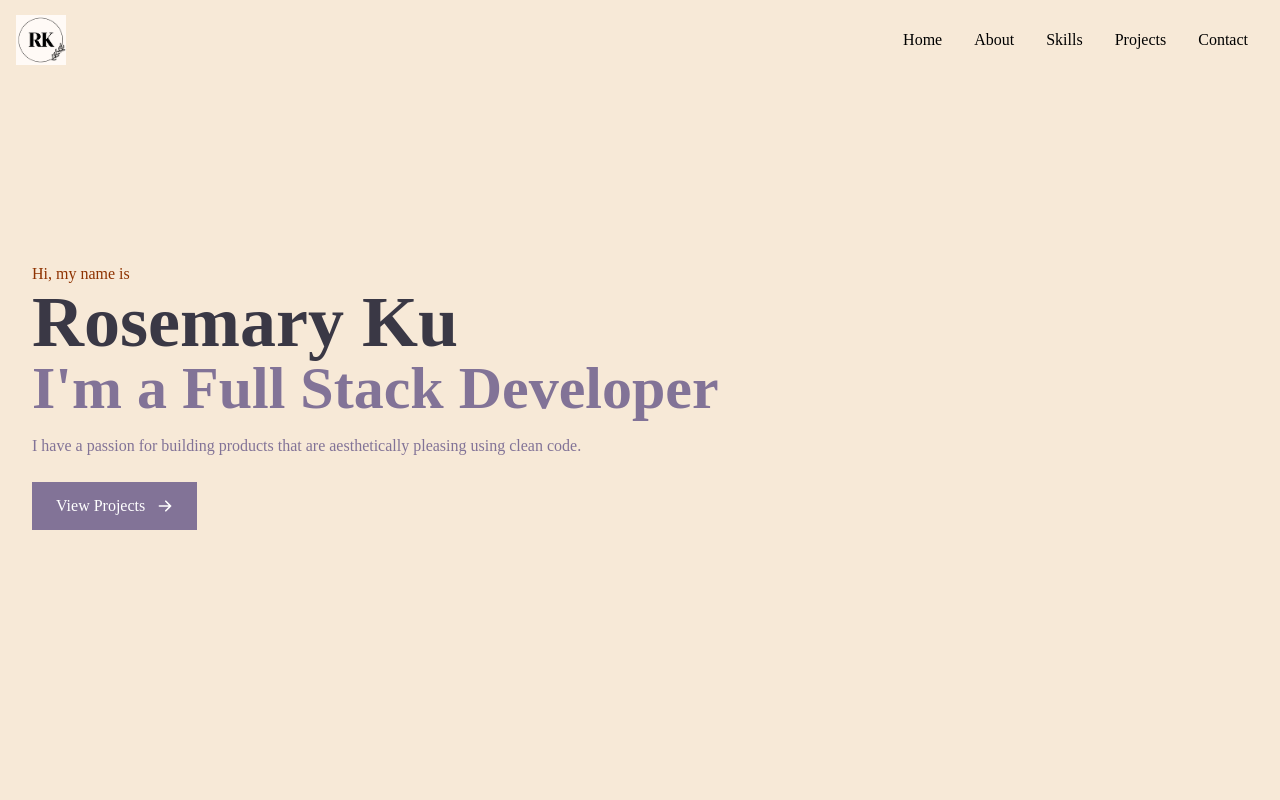
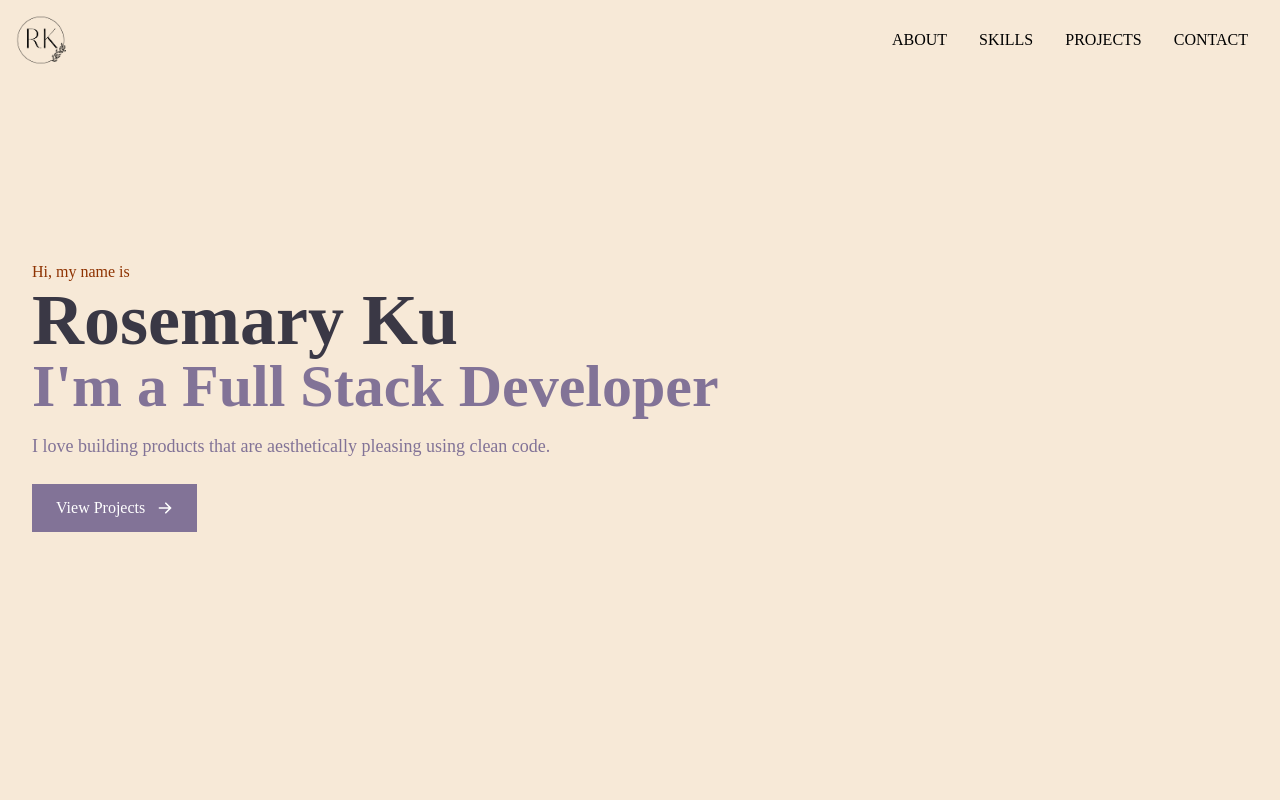
Before and after one commit to rosemaryku/portfolio, a React (Create React App) app: page / in a window 1280 px wide. Shown: the top 800 px of the page. Built offline with nearby package versions, Linux system fonts and the light colour scheme.

Commit message:
edit navigation

```diff
--- a/src/App.js
+++ b/src/App.js
@@ -4,6 +4,7 @@ import About from "./components/About";
 import Skills from "./components/Skills";
 import Projects from "./components/Projects";
 import Contact from "./components/Contact";
+import Footer from "./components/Footer";
 
 function App() {
   return (
@@ -14,6 +15,7 @@ function App() {
       <Skills />
       <Projects />
       <Contact />
+      <Footer />
     </div>
   );
 }
--- /dev/null
+++ b/src/components/Footer.jsx
@@ -0,0 +1,24 @@
+import React from "react";
+import { GrLinkedin } from "react-icons/gr";
+import { BsGithub } from "react-icons/bs";
+import { IoIosArrowDropup } from "react-icons/io";
+
+const Footer = () => {
+  return (
+    <footer className="w-full h-[80px] flex justify-between items-center text-center px-4 bg-[#F7E9D7] text-black">
+      <div id="go-top">
+        <button>
+          <IoIosArrowDropup />
+        </button>
+      </div>
+      <div className="row">
+        <div className="flex justify-items-center">
+          <GrLinkedin />
+          <BsGithub />
+        </div>
+      </div>
+    </footer>
+  );
+};
+
+export default Footer;
--- a/src/components/Home.jsx
+++ b/src/components/Home.jsx
@@ -7,16 +7,16 @@ const Home = () => {
     <div name="home" className="w-full h-screen bg-[#F7E9D7] text-black">
       {/* Container */}
       <div className="max-w-[1000pm] mx-auto px-8 flex flex-col justify-center h-full">
-        <p className="text-[#8E3200]">Hi, my name is</p>
+        <p className="text-[#8E3200]"> Hi, my name is</p>
         <h1 className="text-4xl sm:text-7xl font-bold text-[#3A3845]">
           Rosemary Ku
         </h1>
         <h2 className="text-3xl sm:text-6xl font-bold text-[#827397]">
           I'm a Full Stack Developer
         </h2>
-        <p className="text-[#827397] py-4">
-          I have a passion for building products that are aesthetically pleasing
-          using clean code.
+        <p className="text-[#827397] text-lg py-4">
+          I love building products that are aesthetically pleasing using clean
+          code.
         </p>
         <div>
           <Link to="projects" smooth={true} duration={500}>
--- a/src/components/NavBar.jsx
+++ b/src/components/NavBar.jsx
@@ -16,28 +16,23 @@ const NavBar = () => {
       {/* Menu */}
       <ul className="hidden md:flex">
         <li>
-          <Link to="home" smooth={true} duration={500}>
-            Home
-          </Link>
-        </li>
-        <li>
           <Link to="about" smooth={true} duration={500}>
-            About
+            ABOUT
           </Link>
         </li>
         <li>
           <Link to="skills" smooth={true} duration={500}>
-            Skills
+            SKILLS
           </Link>
         </li>
         <li>
           <Link to="projects" smooth={true} duration={500}>
-            Projects
+            PROJECTS
           </Link>
         </li>
         <li>
           <Link to="contact" smooth={true} duration={500}>
-            Contact
+            CONTACT
           </Link>
         </li>
       </ul>
@@ -55,11 +50,6 @@ const NavBar = () => {
             : "absolute top-0 left-0 w-full h-screen bg-[#F7E9D7] flex flex-col justify-center items-center"
         }
       >
-        <li className="py-6 text-4xl">
-          <Link onClick={handleClick} to="home" smooth={true} duration={500}>
-            Home
-          </Link>
-        </li>
         <li className="py-6 text-4xl">
           <Link onClick={handleClick} to="about" smooth={true} duration={500}>
             About
```
Also changed, not shown: src/assets/logo.png.
